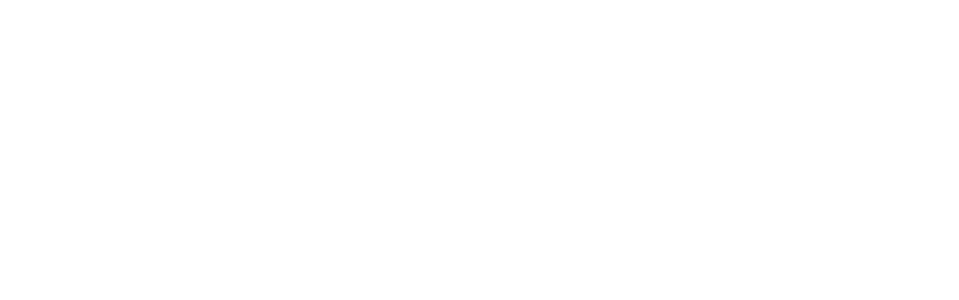
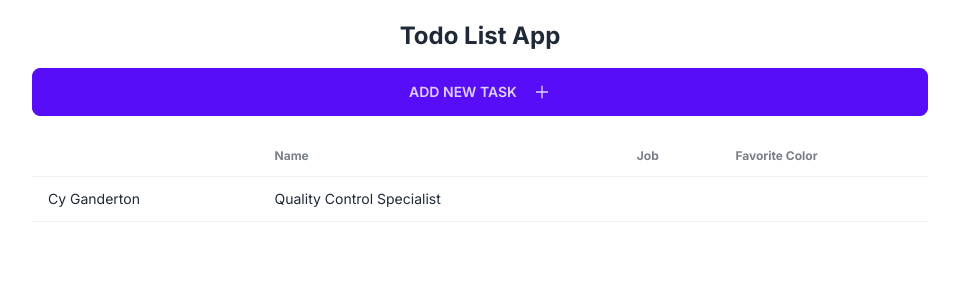
Before and after one commit to Beka-Merebashvili/to-do-app, a Next.js app: page / in a window 1280 px wide. Shown: the top 300 px of the page, without its empty margins (160-1119 px from the left). Built offline with nearby package versions, Linux system fonts and the light colour scheme.

Commit message:
create components and types

```diff
--- /dev/null
+++ b/api.ts
@@ -0,0 +1 @@
+const baseUrl =  ""
--- /dev/null
+++ b/app/components/AddTask.tsx
@@ -0,0 +1,15 @@
+"use client";
+
+import { AiOutlinePlus } from "react-icons/ai";
+
+const AddTask = () => {
+  return (
+    <div>
+      <button className="btn btn-primary w-full">
+        Add new task <AiOutlinePlus className="ml-2" size={18} />
+      </button>
+    </div>
+  );
+};
+
+export default AddTask;
--- /dev/null
+++ b/app/components/TodoList.tsx
@@ -0,0 +1,26 @@
+"use client";
+const TodoList = () => {
+    return (
+        <div className="overflow-x-auto">
+  <table className="table">
+    {/* head */}
+    <thead>
+      <tr>
+        <th></th>
+        <th>Name</th>
+        <th>Job</th>
+        <th>Favorite Color</th>
+      </tr>
+    </thead>
+    <tbody>
+      <tr>
+        <td>Cy Ganderton</td>
+        <td>Quality Control Specialist</td>
+      </tr>
+    </tbody>
+  </table>
+</div>
+    )
+}
+
+export default TodoList
--- a/app/page.tsx
+++ b/app/page.tsx
@@ -1,9 +1,16 @@
+import AddTask from "./components/AddTask";
+import TodoList from "./components/TodoList";
+
 
 
 export default function Home() {
   return (
-    <main>
-
+    <main className='max-w-4xl mx-auto mt-4'>
+      <div className='text-center my-5 flex flex-col gap-4'>
+        <h1 className='text-2xl font-bold'>Todo List App</h1>
+        <AddTask />
+      </div>
+      <TodoList />
     </main>
   )
 }
--- /dev/null
+++ b/data/todos.json
@@ -0,0 +1,12 @@
+{
+    "tasks": [
+      {
+        "id": "4",
+        "text": "go to market"
+      },
+      {
+        "id": "5",
+        "text": "learn math"
+      }
+    ]
+  }
--- /dev/null
+++ b/types/tasks.ts
@@ -0,0 +1,4 @@
+export interface ITask {
+    id: string,
+    text: string
+  }
```
Also changed, not shown: package.json (+5 -2 lines), 1 other file (tests, documents, lock files or other folders).
